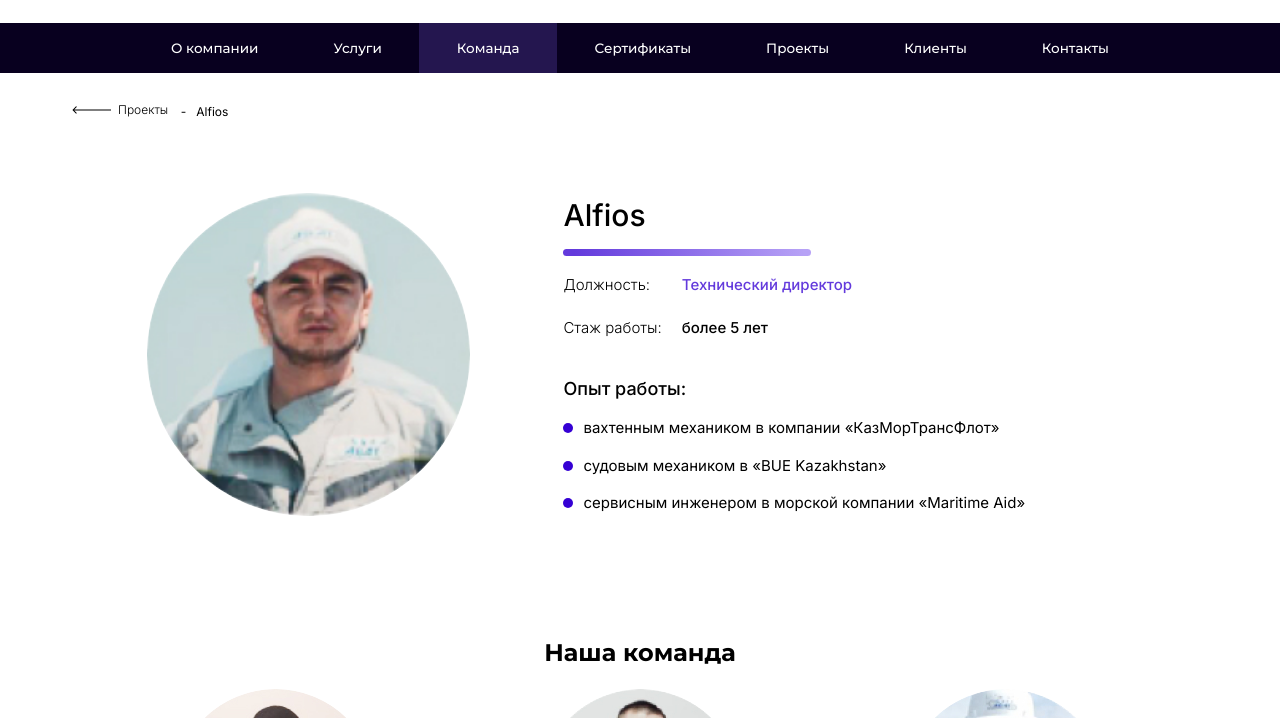
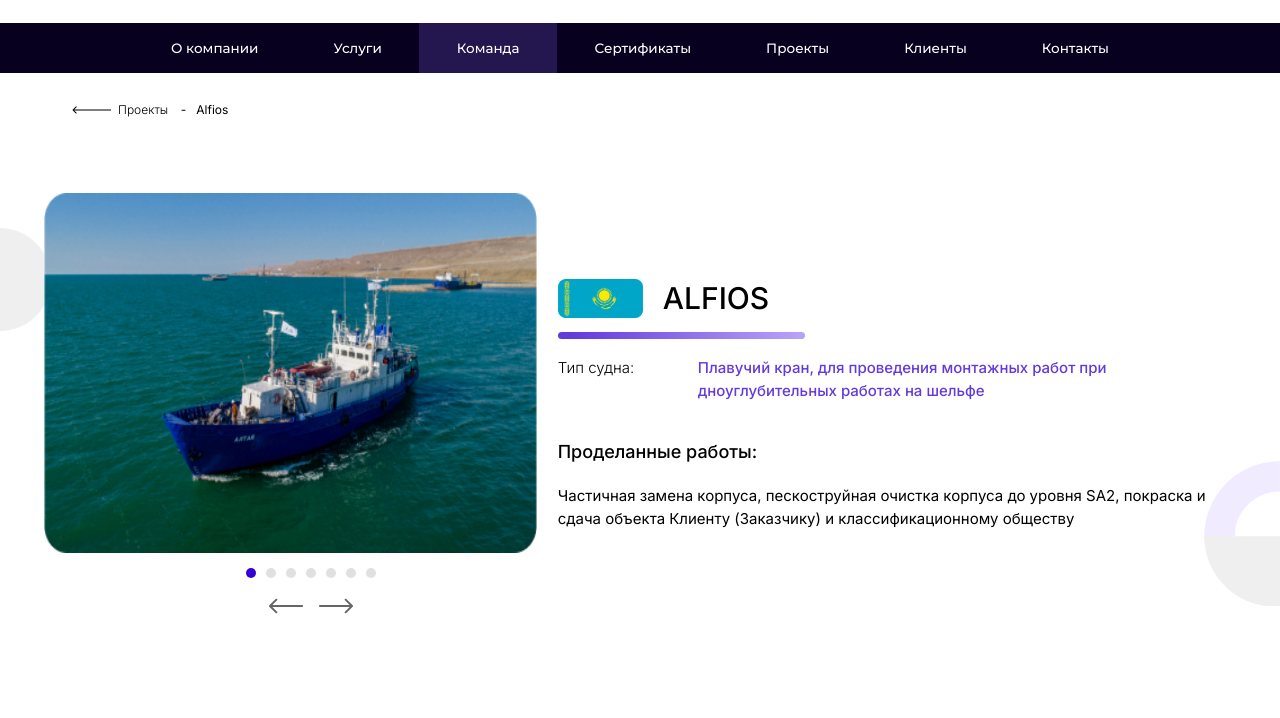
Before and after one commit to Asylniet/abat, a plain HTML site: page pages/projectPage.html in a window 1280 px wide. Shown: the part 82-800 px from the top of the page. Drawn offline with nearby package versions, Linux system fonts and the light colour scheme.

Commit message:
project page

```diff
--- a/css/style.scss
+++ b/css/style.scss
@@ -81,6 +81,10 @@
 
 .flex.wrap {
   flex-wrap: wrap;
+}
+
+.flex.wrap-reverse {
+  flex-wrap: wrap-reverse;
 }
 
 .clr-primary-300 {
@@ -503,21 +507,55 @@ nav {
 }
 
 .swiper-images .swiper-next-button,
+.swiper-project .swiper-next-button,
+.swiper-project .swiper-prev-button,
 .swiper-images .swiper-prev-button {
   bottom: 0.625rem; // 10px
 }
 
+.swiper-project .swiper-next-button,
 .swiper-images .swiper-next-button {
   right: 45%;
   transform: translate(50%, 50%);
 }
 
+.swiper-project .swiper-prev-button,
 .swiper-images .swiper-prev-button {
   left: 45%;
   transform: translate(-50%, 50%);
   svg {
     transform: rotate(180deg);
   }
+}
+
+.projects .info-section {
+  min-width: 300px;
+}
+
+.swiper-project {
+  margin-right: 40px;
+  min-width: 300px;
+  .swiper-wrapper {
+    width: 100% !important;
+  }
+  .swiper-slide {
+    opacity: 0;
+    visibility: hidden;
+    width: 100% !important;
+    height: calc(100% - 60px);
+    transition: 0.2s ease;
+    img {
+      border-radius: 0;
+      width: 100%;
+      height: 100%;
+    }
+  }
+  .swiper-slide-active {
+    opacity: 1;
+    visibility: visible;
+  }
+  width: 100%;
+  height: 420px;
 }
 
 .swiper-staff {
@@ -756,7 +794,7 @@ footer {
     border-radius: 50%;
   }
   .fs-100:not(.fw-light) {
-    padding: 10px 0;
+    padding: 0.625rem 0;
     &::before {
       content: "-";
       display: inline-block;
@@ -982,11 +1020,17 @@ iframe {
 }
 
 .projects {
-  .flex.wrap {
+  .flex.wrap:not(.container) {
     width: 100%;
     position: relative;
     gap: 2.5rem;
     padding: 70px 0;
+  }
+  .flag {
+    width: 85px;
+    border-radius: 0;
+    margin-right: 20px;
+    height: auto;
   }
 }
 
--- a/js/projects.js
+++ b/js/projects.js
@@ -29,3 +29,22 @@ projects.forEach((element) => {
     swiper.slideTo(1, 700, false);
   });
 });
+
+const swiper = new Swiper(".swiper-project", {
+    // Optional parameters
+    direction: "horizontal",
+    loop: true,
+    slidesPerView: 1,
+
+    // If we need pagination
+    pagination: {
+      el: ".swiper-pagination",
+      clickable: true,
+    },
+
+    // Navigation arrows
+    navigation: {
+      nextEl: ".swiper-next-button",
+      prevEl: ".swiper-prev-button",
+    },
+  });
--- a/pages/projectPage.html
+++ b/pages/projectPage.html
@@ -8,13 +8,19 @@
 
     <link rel="stylesheet" href="/css/style.css" />
 
+    <link
+      rel="stylesheet"
+      href="https://cdn.jsdelivr.net/npm/swiper@8/swiper-bundle.min.css"
+    />
+
     <script src="/js/header.js"></script>
     <script src="/js/footer.js"></script>
   </head>
   <body>
     <header-component path="staff"></header-component>
     <main>
-      <section class="flex container main-info wrap start">
+      <section class="flex main-info projects">
+        <div class="container flex wrap">
           <div class="flex column flex-4">
             <div class="flex back-section start flex-1">
               <a href="/pages/projects.html" class="flex back-button">
@@ -34,46 +40,59 @@
               </a>
               <div class="fs-100">Alfios</div>
             </div>
+            <!-- Slider main container -->
+            <div class="swiper-project">
+              <!-- Additional required wrapper -->
+              <div class="swiper-wrapper">
+                <!-- Slides -->
+                <div class="swiper-slide">
                   <img
-            src="/assets/images/avatar1.jpg"
-            alt="Темирболат Иса"
-            class="flex-4"
+                    src="/assets/images/projects1.jpg"
+                    alt="Project photos"
                   />
                 </div>
-        <div class="flex column flex-4">
-          <div class="flex-1"></div>
-          <div class="flex wrap info-section flex-4">
-            <div class="flex column start">
-              <div class="fs-700 fw-medium gradient-line">Alfios</div>
-              <div class="flex fs-300 start about">
-                <div class="flex column fw-light start">
-                  <div>Должность:</div>
-                  <div>Стаж работы:</div>
+                <div class="swiper-slide">
+                  <img
+                    src="/assets/images/projects2.jpg"
+                    alt="Project photos"
+                  />
                 </div>
-                <div class="flex column fw-medium start">
-                  <div class="clr-primary-300">Технический директор</div>
-                  <div>более 5 лет</div>
+                <div class="swiper-slide">
+                  <img
+                    src="/assets/images/projects3.jpg"
+                    alt="Project photos"
+                  />
+                </div>
+                <div class="swiper-slide">
+                  <img
+                    src="/assets/images/projects4.jpg"
+                    alt="Project photos"
+                  />
+                </div>
+                <div class="swiper-slide">
+                  <img
+                    src="/assets/images/projects5.jpg"
+                    alt="Project photos"
+                  />
+                </div>
+                <div class="swiper-slide">
+                  <img
+                    src="/assets/images/projects6.jpg"
+                    alt="Project photos"
+                  />
+                </div>
+                <div class="swiper-slide">
+                  <img
+                    src="/assets/images/projects7.jpg"
+                    alt="Project photos"
+                  />
                 </div>
               </div>
-              <div class="fs-500 fw-medium">Опыт работы:</div>
-              <ul class="fs-300">
-                <li>вахтенным механиком в компании «КазМорТрансФлот»</li>
-                <li>судовым механиком в «BUE Kazakhstan»</li>
-                <li>сервисным инженером в морской компании «Maritime Аid»</li>
-              </ul>
-            </div>
-          </div>
-        </div>
-      </section>
-      <section class="dark-staff flex column">
-        <div class="fs-600 fw-bold">Наша команда</div>
-        <div class="flex wrap container">
-          <div class="flex column">
-            <img src="/assets/images/avatar2.jpg" alt="Муратбек Байнеке" />
-            <div class="fs-500">Муратбек Байнеке</div>
-            <div class="fs-300 fw-light">Генеральный директор</div>
-            <a href="staff2.html" class="button flex">
-              <span class="fs-200">Подробнее</span>
+              <!-- If we need pagination -->
+              <div class="swiper-pagination"></div>
+
+              <!-- If we need navigation buttons -->
+              <div class="swiper-prev-button">
                 <svg
                   width="34"
                   height="16"
@@ -83,16 +102,11 @@
                 >
                   <path
                     d="M1 7C0.447715 7 0 7.44772 0 8C0 8.55228 0.447715 9 1 9V7ZM33.7071 8.70711C34.0976 8.31658 34.0976 7.68342 33.7071 7.29289L27.3431 0.928932C26.9526 0.538408 26.3195 0.538408 25.9289 0.928932C25.5384 1.31946 25.5384 1.95262 25.9289 2.34315L31.5858 8L25.9289 13.6569C25.5384 14.0474 25.5384 14.6805 25.9289 15.0711C26.3195 15.4616 26.9526 15.4616 27.3431 15.0711L33.7071 8.70711ZM1 9H33V7H1V9Z"
-                  fill="#FFFFFF"
-                /></svg
-            ></a>
+                    fill="#3500D4"
+                  />
+                </svg>
               </div>
-          <div class="flex column">
-            <img src="/assets/images/avatar3.jpg" alt="Нурхат Ермаганбетов" />
-            <div class="fs-500">Нурхат Ермаганбетов</div>
-            <div class="fs-300 fw-light">Административный директор</div>
-            <a href="staff3.html" class="button flex">
-              <span class="fs-200">Подробнее</span>
+              <div class="swiper-next-button">
                 <svg
                   width="34"
                   height="16"
@@ -102,33 +116,46 @@
                 >
                   <path
                     d="M1 7C0.447715 7 0 7.44772 0 8C0 8.55228 0.447715 9 1 9V7ZM33.7071 8.70711C34.0976 8.31658 34.0976 7.68342 33.7071 7.29289L27.3431 0.928932C26.9526 0.538408 26.3195 0.538408 25.9289 0.928932C25.5384 1.31946 25.5384 1.95262 25.9289 2.34315L31.5858 8L25.9289 13.6569C25.5384 14.0474 25.5384 14.6805 25.9289 15.0711C26.3195 15.4616 26.9526 15.4616 27.3431 15.0711L33.7071 8.70711ZM1 9H33V7H1V9Z"
-                  fill="#FFFFFF"
-                /></svg
-            ></a>
+                    fill="#3500D4"
+                  />
+                </svg>
               </div>
-
-          <div class="flex column">
-            <img src="/assets/images/avatar4.jpg" alt="Никита Попов" />
-            <div class="fs-500">Никита Попов</div>
-            <div class="fs-300 fw-light">Инженер-технолог</div>
-            <a href="staff4.html" class="button flex">
-              <span class="fs-200">Подробнее</span>
-              <svg
-                width="34"
-                height="16"
-                viewBox="0 0 34 16"
-                fill="none"
-                xmlns="http://www.w3.org/2000/svg"
-              >
-                <path
-                  d="M1 7C0.447715 7 0 7.44772 0 8C0 8.55228 0.447715 9 1 9V7ZM33.7071 8.70711C34.0976 8.31658 34.0976 7.68342 33.7071 7.29289L27.3431 0.928932C26.9526 0.538408 26.3195 0.538408 25.9289 0.928932C25.5384 1.31946 25.5384 1.95262 25.9289 2.34315L31.5858 8L25.9289 13.6569C25.5384 14.0474 25.5384 14.6805 25.9289 15.0711C26.3195 15.4616 26.9526 15.4616 27.3431 15.0711L33.7071 8.70711ZM1 9H33V7H1V9Z"
-                  fill="#FFFFFF"
-                /></svg
-            ></a>
+            </div>
+          </div>
+          <div class="flex column flex-4">
+            <div class="flex-1"></div>
+            <div class="flex wrap info-section flex-4">
+              <div class="flex column start">
+                <div class="fs-700 fw-medium gradient-line flex">
+                  <img
+                    src="/assets/images/kz-flag.jpg"
+                    alt="Flag"
+                    class="flag"
+                  />ALFIOS
+                </div>
+                <div class="flex fs-300 start about">
+                  <div class="flex fw-light start">
+                    <div style="min-width: 120px">Тип судна:</div>
+                    <div class="clr-primary-300 fs-300 fw-medium">
+                      Плавучий кран, для проведения монтажных работ при
+                      дноуглубительных работах на шельфе
+                    </div>
+                  </div>
+                </div>
+                <div class="fs-500 fw-medium">Проделанные работы:</div>
+                <div class="fs-300" style="margin-top: 20px">
+                  Частичная замена корпуса, пескоструйная очистка корпуса до
+                  уровня SA2, покраска и сдача объекта Клиенту (Заказчику) и
+                  классификационному обществу
+                </div>
+              </div>
+            </div>
           </div>
         </div>
       </section>
     </main>
     <footer-component></footer-component>
+    <script src="https://cdn.jsdelivr.net/npm/swiper@8/swiper-bundle.min.js"></script>
+    <script src="/js/projects.js"></script>
   </body>
 </html>
```
Also changed, not shown: assets/images/kz-flag.jpg (added), css/style.css, 1 other file. Lines whose indentation alone changed are shown as unchanged.
